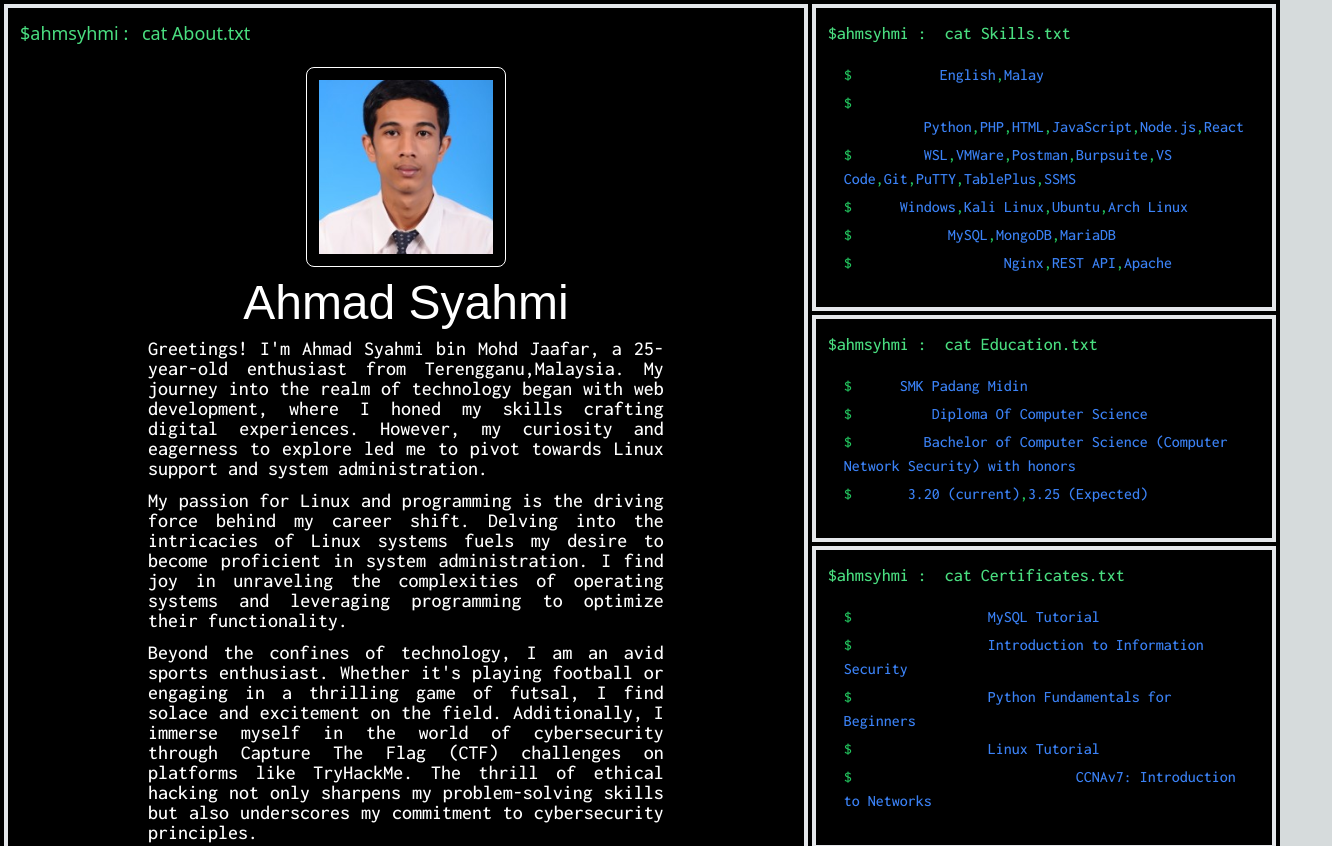
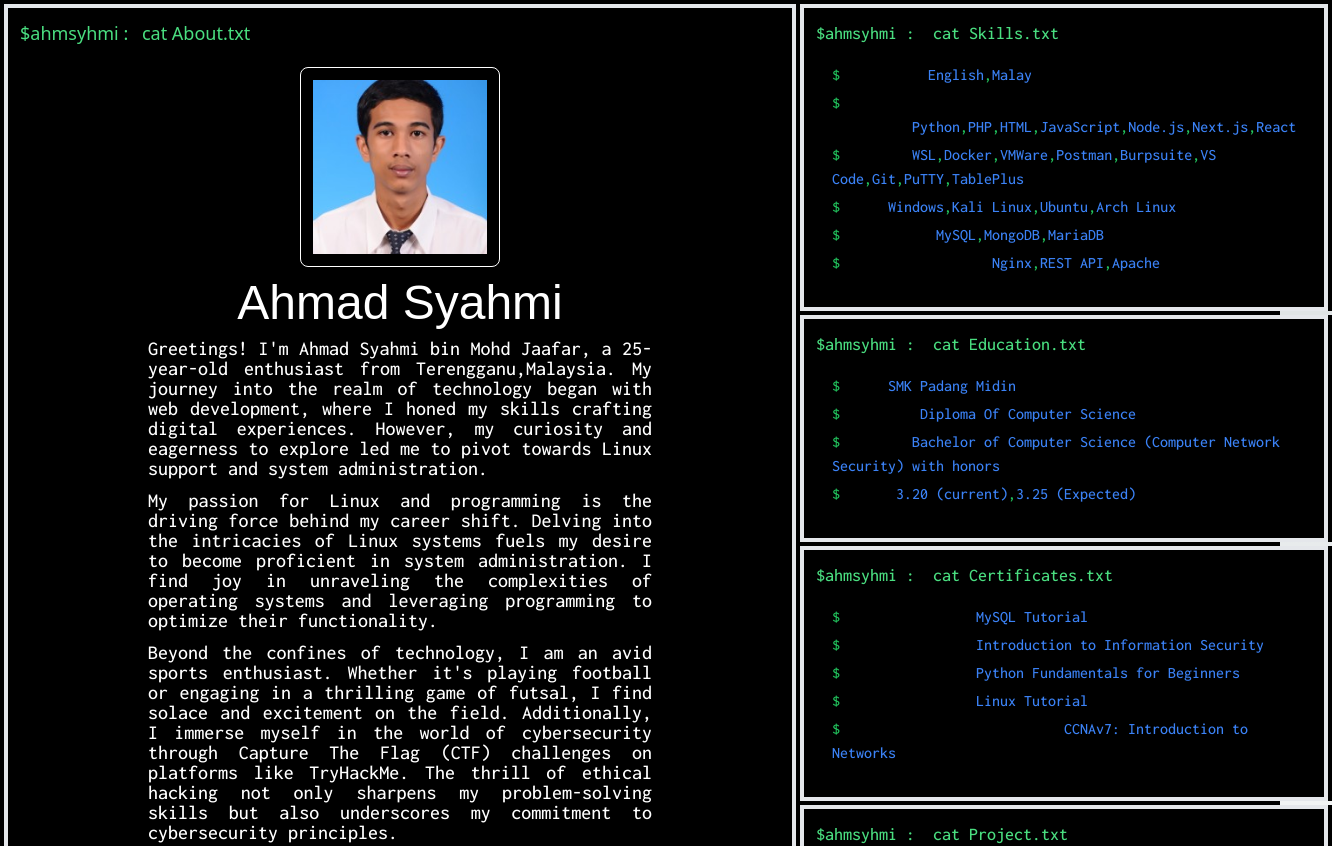
Before and after one commit to ahmsyhmi/portfolio, a Next.js app: page / in a window 1280 px wide. Shown: the top 846 px of the page, 1332 px wide, since content can reach past the window. Built offline with nearby package versions, Linux system fonts and the light colour scheme; a web font is replaced by a local one.

Commit message:
Update Skills.tsx

```diff
--- a/src/components/Skills.tsx
+++ b/src/components/Skills.tsx
@@ -54,12 +54,16 @@ export default function Skills(){
                         <span className="text-green-500">,</span>
                         <span className="text-blue-500">Node.js</span>
                         <span className="text-green-500">,</span>
+                        <span className="text-blue-500">Next.js</span>
+                        <span className="text-green-500">,</span>
                         <span className="text-blue-500">React</span>
                     </div>
                     <div className="mb-1">
                         <span className="text-green-500">$</span>
                         <span className="mx-2">Tools :</span>
                         <span className="text-blue-500">WSL</span>
+                        <span className="text-green-500">,</span>
+                        <span className="text-blue-500">Docker</span>
                         <span className="text-green-500">,</span>
                         <span className="text-blue-500">VMWare</span>
                         <span className="text-green-500">,</span>
@@ -74,8 +78,6 @@ export default function Skills(){
                         <span className="text-blue-500">PuTTY</span>
                         <span className="text-green-500">,</span>
                         <span className="text-blue-500">TablePlus</span>
-                        <span className="text-green-500">,</span>
-                        <span className="text-blue-500">SSMS</span>
                     </div>
                     <div className="mb-1">
                         <span className="text-green-500">$</span>
```
